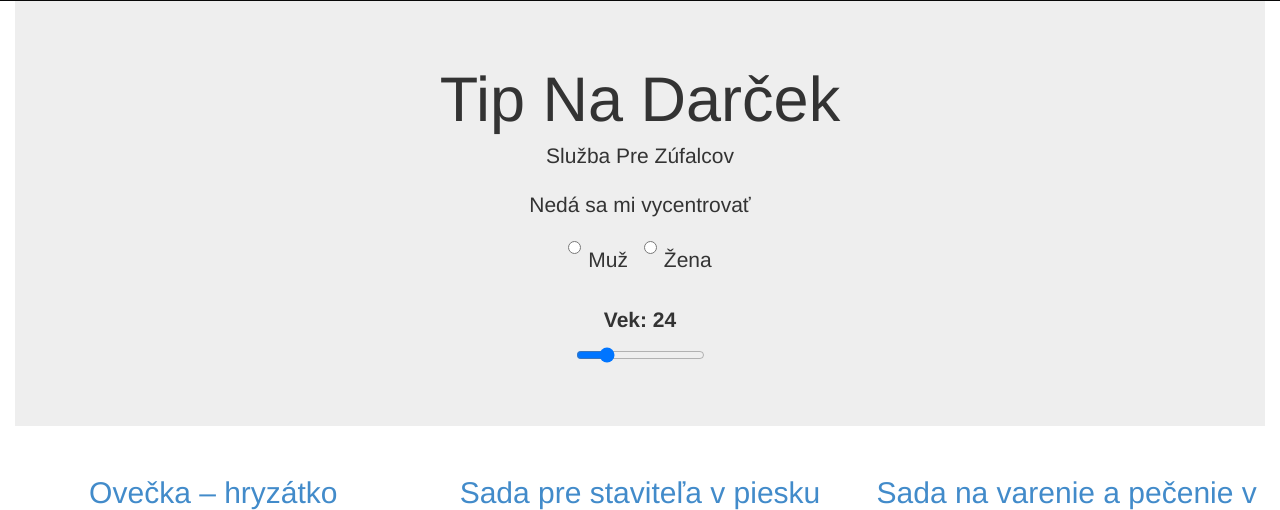
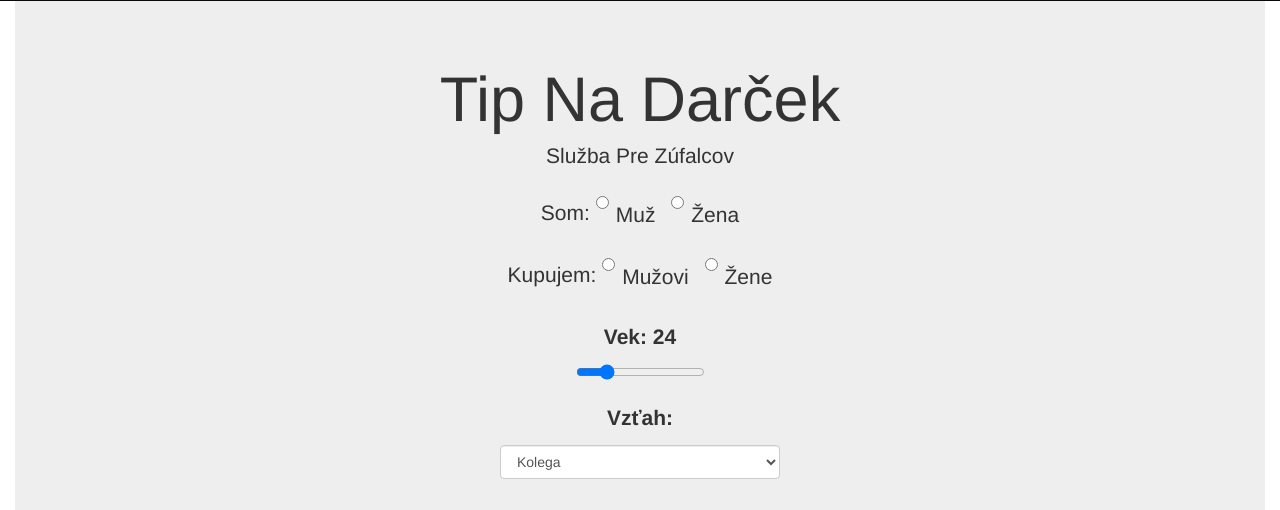
Before and after one commit to michal-sladecek/HACKATHON-presentPicker, a Django app: template DjangoWebProject1/app/templates/app/darceky.html in a window 1280 px wide. Shown: the part 50-560 px from the top of the page. Run offline with Django 3.2, Linux system fonts and the light colour scheme; the template is opened without the code that fills it: values that come from a table or form of the project are taken from there, others are empty; data comes from the database, SQL or seed files in the repository; some libraries are stand-ins or nearby versions.

Commit message:
Odtlačok v krabičke

```diff
--- a/DjangoWebProject1/app/templates/app/darceky.html
+++ b/DjangoWebProject1/app/templates/app/darceky.html
@@ -4,12 +4,11 @@
 <div class="row">
     {% for i in darceky %}
     <a  href="{{ i.url }}">
-        <div  data-toggle="tooltip" title="{{i.description}}" class="col-lg-4 col-sm-6 col-xs-12 centering container-fluid" style="height:10cm">
+        <div  data-toggle="tooltip" data-placement="auto" title="{{i.description}}" class="col-lg-4 col-sm-6 col-xs-12 centering container-fluid" style="height:10cm">
 
             <h2>{{ i.product }}</h2>
             <img class="img-rounded" style="max-width:100%; max-height:50%" src="{{ i.imgurl }}">
             <h3>{{ i.price_vat }} €</h3>
-
 
         </div>
     </a>
--- a/DjangoWebProject1/app/templates/app/index.html
+++ b/DjangoWebProject1/app/templates/app/index.html
@@ -5,24 +5,45 @@
 <div class="jumbotron centering">
     <h1>Tip Na Darček</h1>
     <p class="lead">Služba Pre Zúfalcov</p>
-    <p>Nedá sa mi vycentrovať</p>
     <form role="form" class="centering">
         <div class="container-fluid" ng-app="my_app">
-            <div class="form-group">
-            </div>
-            <div class="form-group">
+            <div class="form-group">Som:
                 <label class="radio-inline">
-                    <input type="radio" name="gender" value="man" autocomplete="off">Muž
+                    <input type="radio" name="fromGender" value="man" autocomplete="off">Muž
                 </label>
                 <label class="radio-inline">
-                    <input type="radio" name="gender" value="woman"  autocomplete="off">Žena
+                    <input type="radio" name="fromGender" value="woman"  autocomplete="off">Žena
+                </label>
+            </div>
+            <div class="form-group">Kupujem:
+                <label class="radio-inline">
+                    <input type="radio" name="toGender" value="man" autocomplete="off">Mužovi
+                </label>
+                <label class="radio-inline">
+                    <input type="radio" name="toGender" value="woman"  autocomplete="off">Žene
                 </label>
             </div>
 
             <div class="form-group">
                 <label for="age" id="ageShow">Vek: 24</label>
                 <input class="centered" type="range"  autocomplete="off" id="age" value="24" min="0" max="114" onchange="$('#ageShow')[0].innerHTML='Vek: '+this.value" oninput="$('#ageShow')[0].innerHTML='Vek: '+this.value">
-
+            </div>
+            <div class="form-group">
+                <label for="relation">Vzťah:</label>
+                <select class="form-control centered" id="relation">
+                    <option>Kolega</option>
+                    <option>Kolegyňa</option>
+                    <option>Brat</option>
+                    <option>Sestra</option>
+                    <option>Otec</option>
+                    <option>Mama</option>
+                    <option>Babka</option>
+                    <option>Dedo</option>
+                    <option>Dcéra</option>
+                    <option>Syn</option>
+                    <option>Kamarát</option>
+                    <option>Kamarátka</option>
+                </select>
             </div>
         </div>
     </form>
```
